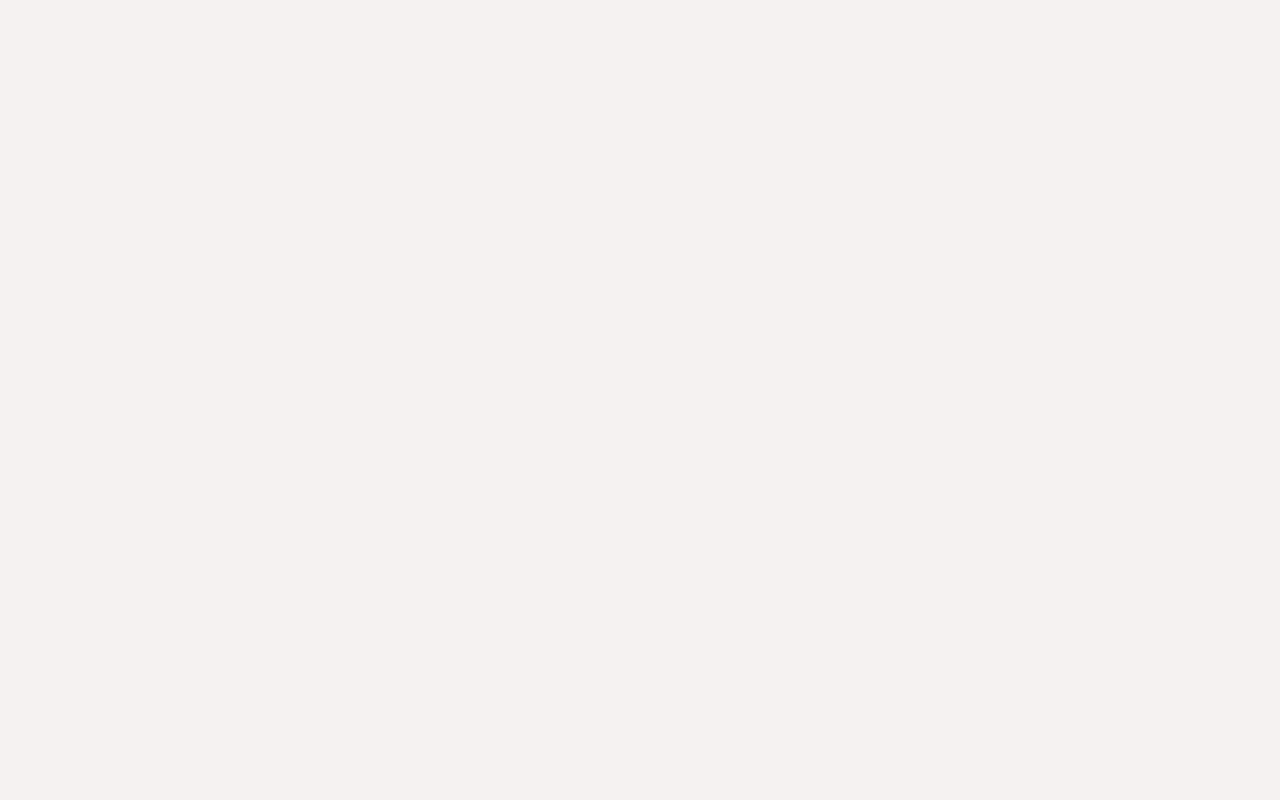
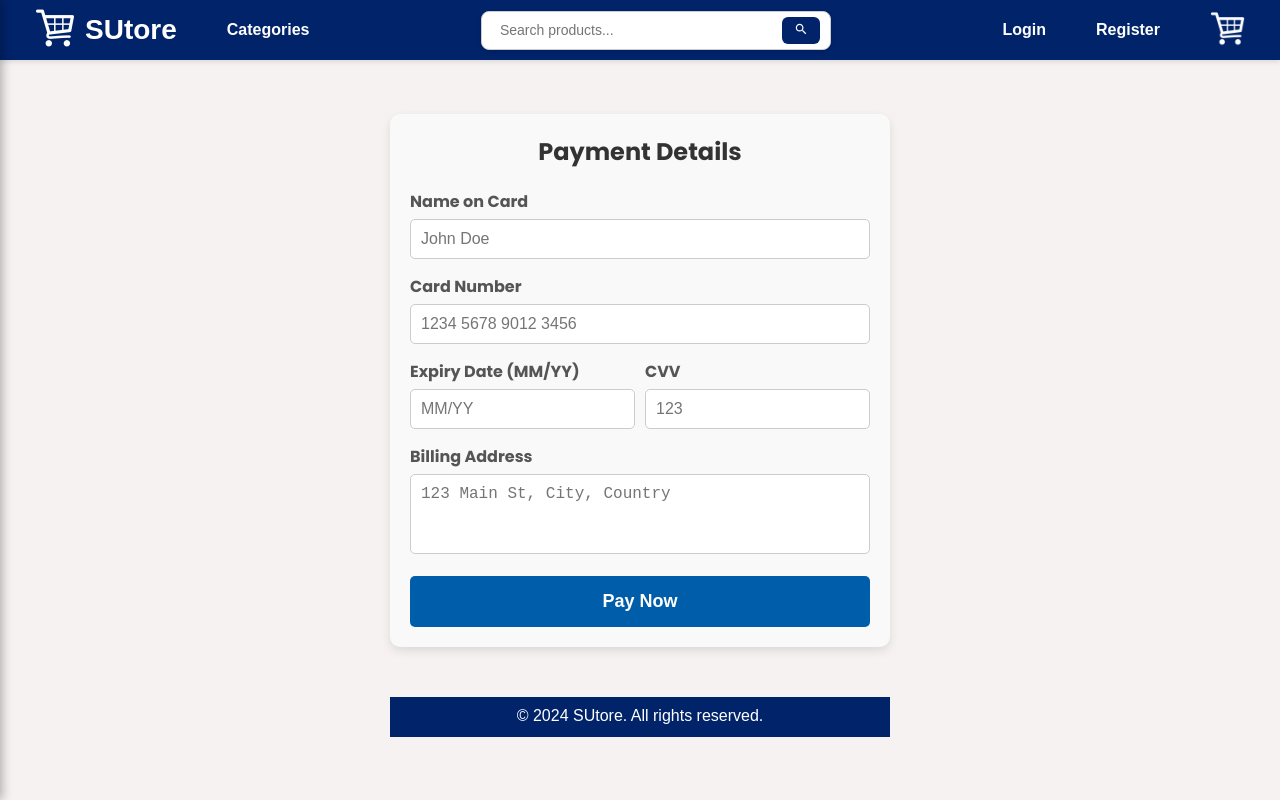
Before and after one commit to Furkyleon/SUtore, a React (Create React App) app in the folder frontend/: page /payment in a window 1280 px wide. Before the commit this address had no page. Built offline with nearby package versions, Linux system fonts and the light colour scheme.

Commit message:
payment page

```diff
--- a/frontend/src/App.js
+++ b/frontend/src/App.js
@@ -8,6 +8,7 @@ import CategoryPage from "./Components/Categories/CategoryPage";
 import ProductPage from "./Components/ProductPage/ProductPage";
 import StorePage from "./Components/Store/StorePage";
 import Cart from "./Components/Cart/Cart";
+import PaymentPage from "./Components/PaymentPage/PaymentPage";
 
 function App() {
   // State to store cart items
@@ -41,6 +42,7 @@ function App() {
           <Route path="store" element={<StorePage />} />
           <Route path="login" element={<LoginForm />} />
           <Route path="register" element={<RegisterForm />} />
+          <Route path="payment" element={<PaymentPage />} />
           <Route
             path="categories/:categoryName"
             element={<CategoryPage addToCart={addToCart} />}
@@ -50,6 +52,7 @@ function App() {
             path="cart"
             element={<Cart cartItems={cartItems} handlePurchase={handlePurchase} />}
           />
+
         </Route>
       </Routes>
     </Router>
--- a/frontend/src/Components/Cart/Cart.css
+++ b/frontend/src/Components/Cart/Cart.css
@@ -58,19 +58,26 @@
 .purchase-button {
   display: block;
   width: 100%;
+  text-align: center;
   padding: 12px;
   margin-top: 20px;
-  background-color: #4caf50;
+  background-color: #005da9;
   color: white;
   font-size: 1.2rem;
   border: none;
   border-radius: 5px;
   cursor: pointer;
+  text-decoration: none;
   transition: background-color 0.3s ease;
 }
 
+.cart-container-wrapper a {
+  color: white;
+  text-decoration: none;
+}
+
 .purchase-button:hover {
-  background-color: #45a049;
+  background-color: #004080;
 }
 
 .purchase-button:disabled {
--- a/frontend/src/Components/Cart/Cart.jsx
+++ b/frontend/src/Components/Cart/Cart.jsx
@@ -27,9 +27,10 @@ const Cart = ({ cartItems, handlePurchase, addToCart }) => {
           <div className="cart-total">
             <span>Total: {calculateTotal()}TL</span>
           </div>
-          <button className="purchase-button" onClick={handlePurchase}>
-            Purchase
-          </button>
+          <a href="/payment">
+              <button className="purchase-button" onClick={handlePurchase}>Purchase</button>
+          </a>
+          <a href="/">SUtore</a>
         </>
       ) : (
         <p className="empty-cart-message">Your cart is empty.</p>
--- /dev/null
+++ b/frontend/src/Components/PaymentPage/PaymentPage.css
@@ -0,0 +1,85 @@
+.payment-page-container {
+    max-width: 500px;
+    margin: 50px auto;
+    padding: 20px;
+    background: #f9f9f9;
+    border-radius: 10px;
+    box-shadow: 0 4px 10px rgba(0, 0, 0, 0.1);
+  }
+
+  .payment-page-container h2 {
+    text-align: center;
+    color: #333;
+    margin-bottom: 20px;
+  }
+
+  .payment-form {
+    display: flex;
+    flex-direction: column;
+  }
+
+  .form-group {
+    margin-bottom: 15px;
+  }
+
+  .form-group label {
+    font-weight: bold;
+    margin-bottom: 5px;
+    display: block;
+    color: #555;
+  }
+
+  .form-group input,
+  .form-group textarea {
+    width: 100%;
+    padding: 10px;
+    border: 1px solid #ccc;
+    border-radius: 5px;
+    font-size: 16px;
+  }
+
+  .form-group textarea {
+    height: 80px;
+    resize: none;
+  }
+
+  .form-group input:focus,
+  .form-group textarea:focus {
+    border-color: #005da9;
+    outline: none;
+  }
+
+  .form-row {
+    display: flex;
+    gap: 10px;
+  }
+
+  .form-row .form-group {
+    flex: 1;
+  }
+
+  .error-text {
+    color: #ff4d4d;
+    font-size: 14px;
+    margin-top: 5px;
+  }
+
+  .payment-button {
+    width: 100%;
+    padding: 15px;
+    background: #005da9;
+    color: #fff;
+    font-size: 18px;
+    font-weight: bold;
+    border: none;
+    border-radius: 5px;
+    cursor: pointer;
+  }
+
+  .payment-button:hover {
+    background: #005da9;
+  }
+
+  .payment-button:active {
+    background: #003f7f;
+  }
--- /dev/null
+++ b/frontend/src/Components/PaymentPage/PaymentPage.jsx
@@ -0,0 +1,131 @@
+import React, { useState } from "react";
+import "./PaymentPage.css";
+import { Link } from "react-router-dom";
+
+const PaymentPage = () => {
+  const [form, setForm] = useState({
+    name: "",
+    cardNumber: "",
+    expiryDate: "",
+    cvv: "",
+    billingAddress: "",
+  });
+
+  const [errors, setErrors] = useState({});
+
+  const handleChange = (e) => {
+    const { name, value } = e.target;
+    setForm({ ...form, [name]: value });
+  };
+
+  const validateForm = () => {
+    const newErrors = {};
+    if (!form.name) newErrors.name = "Name is required.";
+    if (!form.cardNumber || !/^\d{16}$/.test(form.cardNumber))
+      newErrors.cardNumber = "Card number must be 16 digits.";
+    if (!form.expiryDate || !/^\d{2}\/\d{2}$/.test(form.expiryDate))
+      newErrors.expiryDate = "Expiry date must be in MM/YY format.";
+    if (!form.cvv || !/^\d{3}$/.test(form.cvv))
+      newErrors.cvv = "CVV must be 3 digits.";
+    if (!form.billingAddress) newErrors.billingAddress = "Address is required.";
+    setErrors(newErrors);
+    return Object.keys(newErrors).length === 0;
+  };
+
+  const handleSubmit = (e) => {
+    e.preventDefault();
+    if (validateForm()) {
+      alert("Payment Successful!");
+      setForm({
+        name: "",
+        cardNumber: "",
+        expiryDate: "",
+        cvv: "",
+        billingAddress: "",
+      });
+    }
+  };
+
+  return (
+    <div className="payment-page-container">
+      <h2>Payment Details</h2>
+      <form onSubmit={handleSubmit} className="payment-form">
+        <div className="form-group">
+          <label htmlFor="name">Name on Card</label>
+          <input
+            type="text"
+            id="name"
+            name="name"
+            value={form.name}
+            onChange={handleChange}
+            placeholder="John Doe"
+          />
+          {errors.name && <span className="error-text">{errors.name}</span>}
+        </div>
+        <div className="form-group">
+          <label htmlFor="cardNumber">Card Number</label>
+          <input
+            type="text"
+            id="cardNumber"
+            name="cardNumber"
+            value={form.cardNumber}
+            onChange={handleChange}
+            placeholder="1234 5678 9012 3456"
+            maxLength="16"
+          />
+          {errors.cardNumber && (
+            <span className="error-text">{errors.cardNumber}</span>
+          )}
+        </div>
+        <div className="form-row">
+          <div className="form-group">
+            <label htmlFor="expiryDate">Expiry Date (MM/YY)</label>
+            <input
+              type="text"
+              id="expiryDate"
+              name="expiryDate"
+              value={form.expiryDate}
+              onChange={handleChange}
+              placeholder="MM/YY"
+              maxLength="5"
+            />
+            {errors.expiryDate && (
+              <span className="error-text">{errors.expiryDate}</span>
+            )}
+          </div>
+          <div className="form-group">
+            <label htmlFor="cvv">CVV</label>
+            <input
+              type="text"
+              id="cvv"
+              name="cvv"
+              value={form.cvv}
+              onChange={handleChange}
+              placeholder="123"
+              maxLength="3"
+            />
+            {errors.cvv && <span className="error-text">{errors.cvv}</span>}
+          </div>
+        </div>
+        <div className="form-group">
+          <label htmlFor="billingAddress">Billing Address</label>
+          <textarea
+            id="billingAddress"
+            name="billingAddress"
+            value={form.billingAddress}
+            onChange={handleChange}
+            placeholder="123 Main St, City, Country"
+          ></textarea>
+          {errors.billingAddress && (
+            <span className="error-text">{errors.billingAddress}</span>
+          )}
+        </div>
+        <button type="submit" className="payment-button">
+          Pay Now
+        </button>
+      </form>
+    </div>
+  );
+};
+
+export default PaymentPage;
```
